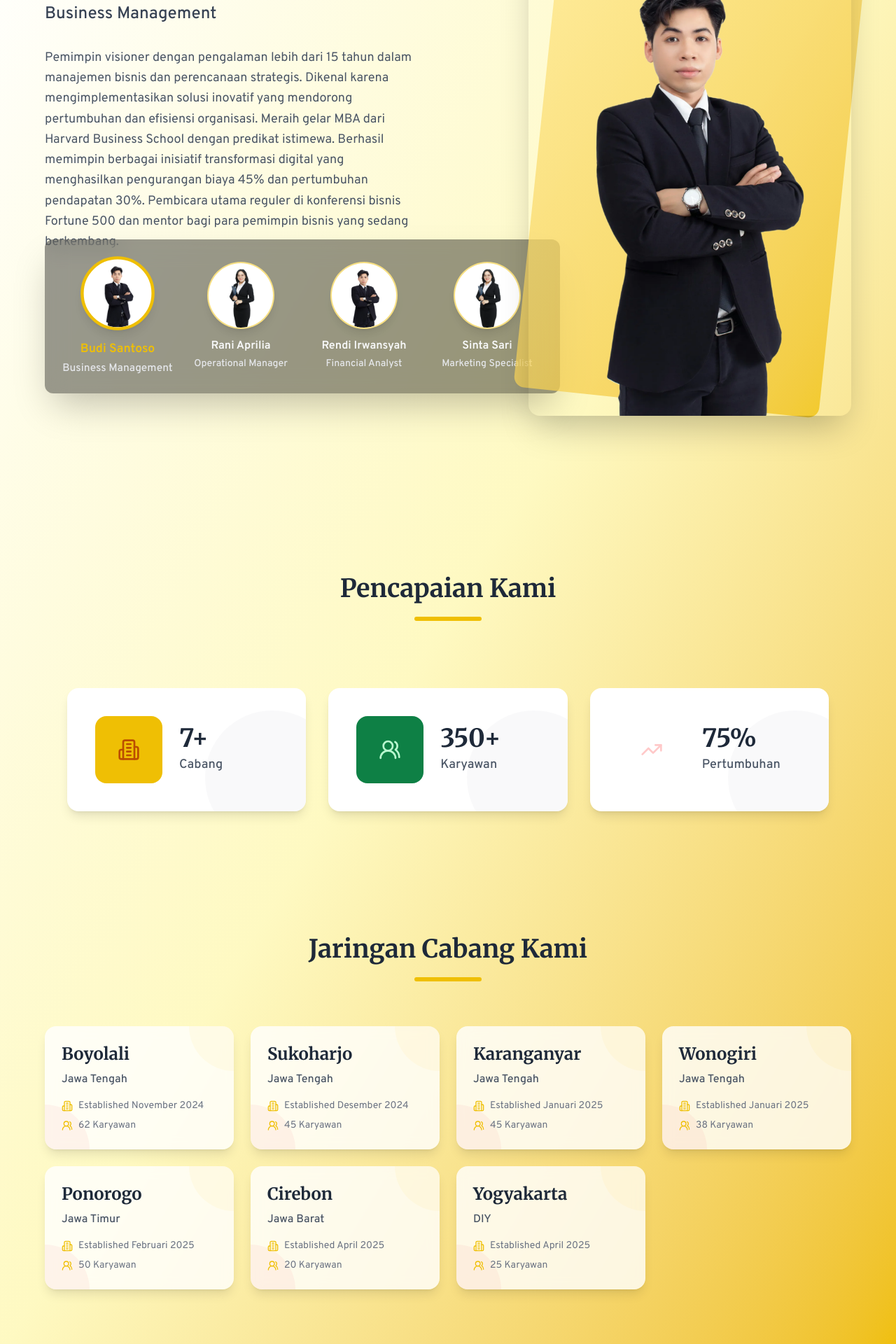
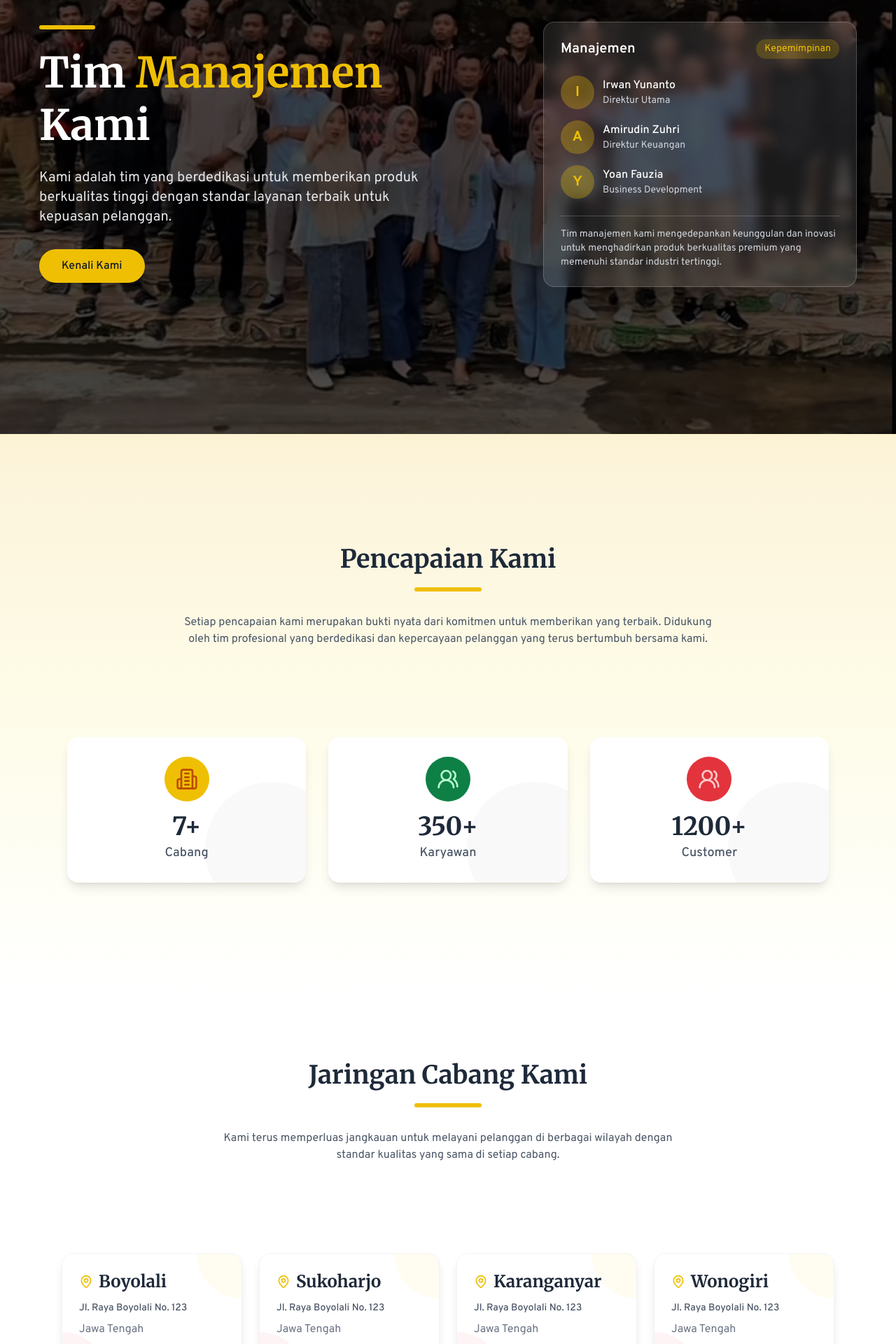
Before and after one commit to irfanfaiz25/dnn-company-profile, a React (Vite) app: page /tim-manajemen in a window 1280 px wide. Shown: the part 180-2100 px from the top of the page at 70% size. Built offline with nearby package versions, Linux system fonts and the light colour scheme.

Commit message:
fix: change tim manajemen page layout

```diff
--- a/src/Components/Navbar.jsx
+++ b/src/Components/Navbar.jsx
@@ -94,6 +94,7 @@ const Navbar = () => {
                 className={`p-2 rounded-md ${
                   location.pathname === "/sejarah" ||
                   location.pathname === "/produk" ||
+                  location.pathname === "/tim-manajemen" ||
                   location.pathname === "/"
                     ? "text-gray-50"
                     : isScrolled
@@ -145,6 +146,7 @@ const Navbar = () => {
                             className={`flex items-center gap-1 text-base cursor-pointer font-medium ${
                               location.pathname === "/sejarah" ||
                               location.pathname === "/produk" ||
+                              location.pathname === "/tim-manajemen" ||
                               location.pathname === "/"
                                 ? "text-gray-50"
                                 : isScrolled
@@ -199,6 +201,7 @@ const Navbar = () => {
                             className={`relative text-base cursor-pointer font-medium ${
                               location.pathname === "/sejarah" ||
                               location.pathname === "/produk" ||
+                              location.pathname === "/tim-manajemen" ||
                               location.pathname === "/"
                                 ? "text-gray-50"
                                 : isScrolled
@@ -257,6 +260,7 @@ const Navbar = () => {
                       className={`absolute flex items-center justify-center w-full h-full ${
                         location.pathname === "/sejarah" ||
                         location.pathname === "/produk" ||
+                        location.pathname === "/tim-manajemen" ||
                         location.pathname === "/"
                           ? "text-gray-50"
                           : isScrolled
--- a/src/Pages/Beranda/Hero.jsx
+++ b/src/Pages/Beranda/Hero.jsx
@@ -85,7 +85,7 @@ const Hero = () => {
               initial={{ opacity: 0 }}
               animate={{ opacity: 1 }}
               transition={{ duration: 0.3, delay: 0.8 }}
-              className="py-2 text-3xl md:text-4xl lg:text-5xl font-bold font-display text-center bg-clip-text text-transparent bg-gradient-to-r from-amber-200 via-primary-gold to-amber-100 bg-[length:200%_auto] animate-[var(--animate-shine)] transition-[background-position] ease-[var(--bounce-in)]"
+              className="py-4 text-3xl md:text-4xl lg:text-5xl font-bold font-display text-center bg-clip-text text-transparent bg-gradient-to-r from-amber-200 via-primary-gold to-amber-100 bg-[length:200%_auto] animate-[var(--animate-shine)] transition-[background-position] ease-[var(--bounce-in)]"
             >
               {item.title}
             </motion.h1>
--- a/src/Pages/TimManajemen/Achievements.jsx
+++ b/src/Pages/TimManajemen/Achievements.jsx
@@ -1,5 +1,5 @@
 import { motion } from "motion/react";
-import { Building2, TrendingUp, Users2 } from "lucide-react";
+import { Building2, Users2, UsersRound } from "lucide-react";
 import { useInView } from "motion/react";
 import { useEffect, useRef, useState } from "react";
 
@@ -40,7 +40,7 @@ const Achievements = () => {
       icon: <Building2 size={32} />,
       count: "7",
       label: "Cabang",
-      color: "primary-gold",
+      color: "bg-primary-gold",
       iconColor: "text-amber-700",
       delay: 0.2,
     },
@@ -48,22 +48,22 @@ const Achievements = () => {
       icon: <Users2 size={32} />,
       count: "350",
       label: "Karyawan",
-      color: "secondary-green",
+      color: "bg-secondary-green",
       iconColor: "text-green-200",
       delay: 0.4,
     },
     {
-      icon: <TrendingUp size={32} />,
-      count: "75",
-      label: "Pertumbuhan",
-      color: "tertiary-red",
+      icon: <UsersRound size={32} />,
+      count: "1200",
+      label: "Customer",
+      color: "bg-tertiary-red",
       iconColor: "text-red-200",
       delay: 0.6,
     },
   ];
   return (
-    <div className="container mx-auto mt-44 md:mt-10 h-[500px] flex flex-col justify-center">
-      <div className="flex flex-col items-center">
+    <div className="h-screen mx-auto py-24 flex flex-col justify-center bg-gradient-to-t from-white via-yellow-50 to-primary-gold/20">
+      <div className="flex flex-col items-center mb-16">
         <motion.h2
           initial={{ opacity: 0, y: 30 }}
           whileInView={{ opacity: 1, y: 0 }}
@@ -76,16 +76,27 @@ const Achievements = () => {
           initial={{ opacity: 0, scaleX: 0 }}
           whileInView={{ opacity: 1, scaleX: 1 }}
           transition={{ duration: 0.5, delay: 0.4 }}
-          className="w-24 h-1.5 bg-primary-gold mt-5 mb-24 rounded-full"
+          className="w-24 h-1.5 bg-primary-gold mt-5 mb-8 rounded-full"
           style={{ originX: 0.5 }}
         />
+        <motion.p
+          initial={{ opacity: 0, y: 20 }}
+          whileInView={{ opacity: 1, y: 0 }}
+          transition={{ duration: 0.5, delay: 0.5 }}
+          className="text-center text-gray-600 max-w-3xl mb-16"
+        >
+          Setiap pencapaian kami merupakan bukti nyata dari komitmen untuk
+          memberikan yang terbaik. Didukung oleh tim profesional yang
+          berdedikasi dan kepercayaan pelanggan yang terus bertumbuh bersama
+          kami.
+        </motion.p>
       </div>
 
       <motion.div
         initial={{ opacity: 0, y: 50 }}
         whileInView={{ opacity: 1, y: 0 }}
         viewport={{ once: true, margin: "-100px" }}
-        className="px-4 xl:px-24 grid grid-cols-1 lg:grid-cols-3 gap-8"
+        className="px-4 xl:px-24 grid grid-cols-1 md:grid-cols-2 lg:grid-cols-3 gap-8"
       >
         {stats.map((stat, index) => (
           <motion.div
@@ -100,9 +111,9 @@ const Achievements = () => {
             }}
             className="group hover:-translate-y-2 transition-all duration-300"
           >
-            <div className="h-44 bg-white rounded-2xl shadow-lg hover:shadow-2xl transition-all duration-300 px-10 py-6 flex space-x-6 items-center relative overflow-hidden">
+            <div className="h-52 bg-white rounded-2xl shadow-lg hover:shadow-2xl transition-all duration-300 px-6 py-6 flex flex-col justify-center items-center relative overflow-hidden">
               <div
-                className={`bg-${stat.color} h-24 w-24 rounded-2xl flex justify-center items-center transform group-hover:scale-110 transition-transform duration-300`}
+                className={`${stat.color} h-16 w-16 rounded-full flex justify-center items-center transform group-hover:scale-110 transition-transform duration-300 mb-4`}
               >
                 <div
                   className={`${stat.iconColor} transform group-hover:rotate-12 transition-transform duration-300`}
@@ -110,22 +121,20 @@ const Achievements = () => {
                   {stat.icon}
                 </div>
               </div>
-              <div className="relative z-10">
+              <div className="relative z-10 text-center">
                 <motion.h1
                   className="text-4xl font-bold font-display text-gray-800 mb-1"
-                  initial={{ opacity: 0, x: -20 }}
-                  whileInView={{ opacity: 1, x: 0 }}
+                  initial={{ opacity: 0, scale: 0.8 }}
+                  whileInView={{ opacity: 1, scale: 1 }}
                   transition={{ duration: 0.5, delay: stat.delay + 0.2 }}
                 >
-                  <Counter from={0} to={stat.count} duration={2} />
-                  {stat.label === "Pertumbuhan"
-                    ? stat.suffix || "%"
-                    : stat.suffix || "+"}
+                  <Counter from={0} to={parseInt(stat.count)} duration={2} />
+                  {stat.suffix || "+"}
                 </motion.h1>
                 <motion.p
                   className="text-lg font-medium text-gray-600"
-                  initial={{ opacity: 0, x: -20 }}
-                  whileInView={{ opacity: 1, x: 0 }}
+                  initial={{ opacity: 0 }}
+                  whileInView={{ opacity: 1 }}
                   transition={{ duration: 0.5, delay: stat.delay + 0.3 }}
                 >
                   {stat.label}
--- a/src/Pages/TimManajemen/Branches.jsx
+++ b/src/Pages/TimManajemen/Branches.jsx
@@ -1,4 +1,4 @@
-import { Building2, Users2 } from "lucide-react";
+import { Users2, MapPin, Calendar } from "lucide-react";
 import { motion } from "motion/react";
 
 const Branches = () => {
@@ -7,48 +7,48 @@ const Branches = () => {
       city: "Boyolali",
       region: "Jawa Tengah",
       established: "November 2024",
-      employees: 62,
+      address: "Jl. Raya Boyolali No. 123",
     },
     {
       city: "Sukoharjo",
       region: "Jawa Tengah",
       established: "Desember 2024",
-      employees: 45,
+      address: "Jl. Raya Boyolali No. 123",
     },
     {
       city: "Karanganyar",
       region: "Jawa Tengah",
       established: "Januari 2025",
-      employees: 45,
+      address: "Jl. Raya Boyolali No. 123",
     },
     {
       city: "Wonogiri",
       region: "Jawa Tengah",
       established: "Januari 2025",
-      employees: 38,
+      address: "Jl. Raya Boyolali No. 123",
     },
     {
       city: "Ponorogo",
       region: "Jawa Timur",
       established: "Februari 2025",
-      employees: 50,
+      address: "Jl. Raya Boyolali No. 123",
     },
     {
       city: "Cirebon",
       region: "Jawa Barat",
       established: "April 2025",
-      employees: 20,
+      address: "Jl. Raya Boyolali No. 123",
     },
     {
       city: "Yogyakarta",
       region: "DIY",
       established: "April 2025",
-      employees: 25,
+      address: "Jl. Raya Boyolali No. 123",
     },
   ];
 
   return (
-    <div className="container mx-auto mt-32 xl:mt-0 py-24 px-8">
+    <div className="mx-auto h-screen py-24 px-14 bg-white">
       <div className="flex flex-col items-center mb-16">
         <motion.h2
           initial={{ opacity: 0, y: 30 }}
@@ -62,9 +62,18 @@ const Branches = () => {
           initial={{ opacity: 0, scaleX: 0 }}
           whileInView={{ opacity: 1, scaleX: 1 }}
           transition={{ duration: 0.5, delay: 0.2 }}
-          className="w-24 h-1.5 bg-primary-gold mt-5 rounded-full"
+          className="w-24 h-1.5 bg-primary-gold mt-5 mb-8 rounded-full"
           style={{ originX: 0.5 }}
         />
+        <motion.p
+          initial={{ opacity: 0, y: 20 }}
+          whileInView={{ opacity: 1, y: 0 }}
+          transition={{ duration: 0.5, delay: 0.3 }}
+          className="text-center text-gray-600 max-w-2xl mb-16"
+        >
+          Kami terus memperluas jangkauan untuk melayani pelanggan di berbagai
+          wilayah dengan standar kualitas yang sama di setiap cabang.
+        </motion.p>
       </div>
 
       <motion.div
@@ -84,25 +93,30 @@ const Branches = () => {
               transition: { type: "spring", stiffness: 400 },
             }}
             transition={{ duration: 0.3, delay: index * 0.1 }}
-            className="bg-white/80 backdrop-blur-sm p-6 rounded-2xl shadow-lg hover:shadow-2xl group relative overflow-hidden"
+            className="bg-white p-6 rounded-2xl shadow-lg hover:shadow-2xl group relative overflow-hidden border border-gray-100"
           >
             <div className="absolute top-0 right-0 w-32 h-32 bg-primary-gold/5 rounded-full -translate-y-16 translate-x-16 group-hover:scale-150 transition-transform duration-500" />
             <div className="absolute bottom-0 left-0 w-32 h-32 bg-tertiary-red/5 rounded-full translate-y-16 -translate-x-16 group-hover:scale-150 transition-transform duration-500" />
 
             <div className="relative">
-              <h3 className="text-2xl font-display font-bold text-gray-800 mb-2 group-hover:text-primary-gold transition-colors">
-                {branch.city}
-              </h3>
-              <p className="text-gray-600 font-medium">{branch.region}</p>
+              <div className="flex items-center mb-3">
+                <MapPin size={20} className="text-primary-gold mr-2" />
+                <h3 className="text-2xl font-display font-bold text-gray-800 group-hover:text-primary-gold transition-colors">
+                  {branch.city}
+                </h3>
+              </div>
+              <p className="text-gray-600 text-sm font-medium mb-2">
+                {branch.address}
+              </p>
 
-              <div className="mt-4 space-y-2">
-                <div className="flex items-center text-sm text-gray-500">
-                  <Building2 size={16} className="mr-2 text-primary-gold" />
-                  <span>Established {branch.established}</span>
+              <div className="space-y-3">
+                <div className="flex items-center text-base text-gray-500">
+                  {/* <Users2 size={16} className="mr-2 text-primary-gold" /> */}
+                  <span>{branch.region}</span>
                 </div>
                 <div className="flex items-center text-sm text-gray-500">
-                  <Users2 size={16} className="mr-2 text-primary-gold" />
-                  <span>{branch.employees} Karyawan</span>
+                  <Calendar size={16} className="mr-2 text-primary-gold" />
+                  <span>Established {branch.established}</span>
                 </div>
               </div>
 
--- a/src/Pages/TimManajemen/Index.jsx
+++ b/src/Pages/TimManajemen/Index.jsx
@@ -1,144 +1,138 @@
-import { useState } from "react";
-import { motion } from "motion/react";
-import Profile1 from "../../assets/img/profil1.png";
-import Profile2 from "../../assets/img/profil2.png";
 import Achievements from "./Achievements";
 import Branches from "./Branches";
 import Testimonials from "./Testimonials";
+import TeamImage from "../../assets/img/teams.jpg";
+import { motion } from "motion/react";
 
 const TimManajemen = () => {
-  const teams = [
+  const manajemen = [
     {
       id: 1,
-      name: "Budi Santoso",
-      position: "Business Management",
-      image: Profile1,
-      description:
-        "Pemimpin visioner dengan pengalaman lebih dari 15 tahun dalam manajemen bisnis dan perencanaan strategis. Dikenal karena mengimplementasikan solusi inovatif yang mendorong pertumbuhan dan efisiensi organisasi. Meraih gelar MBA dari Harvard Business School dengan predikat istimewa. Berhasil memimpin berbagai inisiatif transformasi digital yang menghasilkan pengurangan biaya 45% dan pertumbuhan pendapatan 30%. Pembicara utama reguler di konferensi bisnis Fortune 500 dan mentor bagi para pemimpin bisnis yang sedang berkembang.",
+      name: "Irwan Yunanto",
+      position: "Direktur Utama",
     },
     {
       id: 2,
-      name: "Rani Aprilia",
-      position: "Operational Manager",
-      image: Profile2,
-      description:
-        "Manajer operasional berpengalaman dengan lebih dari 10 tahun dalam mengoptimalkan proses bisnis dan meningkatkan efisiensi organisasi. Ahli dalam manajemen lean dan metodologi Six Sigma. Memimpin tim lintas fungsi dalam implementasi sistem ERP yang berhasil mengurangi biaya operasional sebesar 35%.",
+      name: "Amirudin Zuhri",
+      position: "Direktur Keuangan",
     },
     {
       id: 3,
-      name: "Rendi Irwansyah",
-      position: "Financial Analyst",
-      image: Profile1,
-      description:
-        "Analis Keuangan Tersertifikasi dengan keahlian dalam strategi investasi dan manajemen risiko. Sebelumnya bekerja dengan bank-bank investasi terkemuka. Spesialis dalam analisis pasar dan optimalisasi portofolio. Memiliki rekam jejak mencapai return 20% di atas pasar untuk portofolio yang dikelola.",
-    },
-    {
-      id: 4,
-      name: "Sinta Sari",
-      position: "Marketing Specialist",
-      image: Profile2,
-      description:
-        "Profesional pemasaran kreatif dengan keahlian dalam pemasaran digital dan pengembangan merek. Memimpin kampanye sukses untuk perusahaan Fortune 100. Mencapai peningkatan 150% dalam keterlibatan media sosial dan pertumbuhan pangsa pasar 40% melalui strategi pemasaran inovatif.",
+      name: "Yoan Fauzia",
+      position: "Business Development",
     },
   ];
 
-  const [selectedProfile, setSelectedProfile] = useState(teams[0]);
-
   return (
     <div className="w-full h-full">
-      <div className="pt-12 md:pt-24 xl:pt-20 bg-gradient-to-br from-white via-yellow-100 to-primary-gold overflow-hidden">
-        {/* Profile Display */}
-        <div className="w-full min-h-screen relative">
-          <div className="container mx-auto px-4 md:px-0 lg:px-4 xl:px-16 h-full flex flex-col md:flex-row items-center justify-between space-y-16 md:space-y-0 py-8 md:py-0">
-            {/* Content wrapper - Reorder for mobile */}
-            <div className="w-full md:w-1/2 md:pr-12 flex flex-col-reverse md:flex-col">
+      {/* Hero Section */}
       <motion.div
-                key={selectedProfile.id}
-                initial={{ opacity: 0, y: 20 }}
-                animate={{ opacity: 1, y: 0 }}
-                transition={{ duration: 0.5 }}
-                className="min-h-[250px] md:h-[370px] mt-8 md:mt-0"
+        className="w-full min-h-screen relative overflow-hidden flex flex-col justify-center"
+        initial={{ opacity: 0 }}
+        animate={{ opacity: 1 }}
+        transition={{ duration: 1 }}
       >
-                <h1 className="text-4xl md:text-5xl xl:text-6xl font-display font-bold text-gray-800 mb-3">
-                  {selectedProfile.name}
-                </h1>
-                <h4 className="text-lg md:text-xl xl:text-2xl font-medium text-gray-700 mb-8">
-                  {selectedProfile.position}
-                </h4>
-                <p className="text-base md:text-lg leading-relaxed text-gray-600">
-                  {selectedProfile.description}
-                </p>
+        {/* Background Image with Overlay */}
+        <motion.div
+          className="absolute inset-0 z-0"
+          initial={{ scale: 1.1 }}
+          animate={{ scale: 1 }}
+          transition={{ duration: 1.5, ease: "easeOut" }}
+        >
+          <img
+            src={TeamImage}
+            alt="Team Background"
+            className="w-full h-full object-cover"
+          />
+          <div className="absolute inset-0 bg-black/70" />
         </motion.div>
 
-              {/* teams profile */}
-              <div className="w-full md:w-fit h-fit mt-6 md:mt-72 lg:mt-44 xl:mt-10 p-4 md:p-8 bg-black/40 backdrop-blur-lg rounded-xl flex flex-wrap md:flex-nowrap justify-center gap-4 md:gap-8 shadow-2xl">
-                {teams.map((item, index) => (
+        {/* Content Container */}
+        <div className="container mx-auto px-14 h-full flex flex-col md:flex-row items-center justify-center md:justify-between relative z-10 py-20">
+          {/* Text Content */}
           <motion.div
-                    key={index}
-                    className={`flex flex-col items-center w-36 transition-all duration-300 cursor-pointer
-                ${
-                  selectedProfile.id === item.id
-                    ? "scale-110"
-                    : "hover:scale-105"
-                }`}
-                    onClick={() => setSelectedProfile(item)}
-                    whileHover={{ y: -5 }}
+            className="md:w-1/2 text-left md:pr-8 mb-12 md:mb-0"
+            initial={{ x: -50, opacity: 0 }}
+            animate={{ x: 0, opacity: 1 }}
+            transition={{ delay: 0.3, duration: 0.8 }}
           >
-                    <div
-                      className={`w-24 h-24 rounded-full bg-white shadow-lg overflow-hidden
-                ${
-                  selectedProfile.id === item.id
-                    ? "border-4 border-primary-gold"
-                    : "border-2 border-primary-gold/50"
-                }`}
+            <motion.div
+              initial={{ width: 0 }}
+              animate={{ width: "80px" }}
+              transition={{ delay: 0.5, duration: 0.8 }}
+              className="h-1.5 bg-primary-gold mb-6 rounded-full"
+            />
+            <h1 className="text-4xl md:text-6xl font-display font-bold text-white mb-6 leading-tight">
+              Tim <span className="text-primary-gold">Manajemen</span> Kami
+            </h1>
+            <p className="text-lg md:text-xl text-gray-200 max-w-xl mb-8">
+              Kami adalah tim yang berdedikasi untuk memberikan produk
+              berkualitas tinggi dengan standar layanan terbaik untuk kepuasan
+              pelanggan.
+            </p>
+            <motion.button
+              className="px-8 py-3 bg-primary-gold text-gray-900 font-medium rounded-full hover:bg-primary-gold/90 transition-all duration-300 shadow-lg"
+              whileHover={{ scale: 1.05 }}
+              whileTap={{ scale: 0.98 }}
             >
-                      <img
-                        src={item.image}
-                        alt={item.name}
-                        className="w-full h-full rounded-full object-contain transition-transform duration-300 hover:scale-110"
-                      />
+              Kenali Kami
+            </motion.button>
+          </motion.div>
+
+          {/* Image or Visual Element */}
+          <motion.div
+            className="relative"
+            initial={{ y: 50, opacity: 0 }}
+            animate={{ y: 0, opacity: 1 }}
+            transition={{ delay: 0.5, duration: 0.8 }}
+          >
+            <div className="relative">
+              {/* Team stats card */}
+              <motion.div
+                className="bg-white/10 backdrop-blur-sm p-6 rounded-2xl border border-white/20 shadow-2xl max-w-md mx-auto"
+                initial={{ opacity: 0 }}
+                animate={{ opacity: 1 }}
+                transition={{ delay: 0.8, duration: 0.8 }}
+              >
+                <div className="flex justify-between items-center mb-6">
+                  <h3 className="text-xl font-semibold text-white">
+                    Manajemen
+                  </h3>
+                  <span className="px-3 py-1 bg-primary-gold/20 text-primary-gold rounded-full text-sm">
+                    Kepemimpinan
+                  </span>
                 </div>
-                    <h3
-                      className={`mt-3 text-base font-semibold text-center
-                ${
-                  selectedProfile.id === item.id
-                    ? "text-primary-gold"
-                    : "text-gray-50"
-                }`}
-                    >
-                      {item.name}
-                    </h3>
-                    <p className="text-sm text-gray-200 font-medium text-center mt-1">
-                      {item.position}
-                    </p>
-                  </motion.div>
+
+                <div className="mb-6 space-y-4">
+                  {manajemen.map((item) => (
+                    <div key={item.id} className="flex items-center gap-3">
+                      <div className="w-12 h-12 bg-primary-gold/30 rounded-full flex items-center justify-center">
+                        <span className="text-primary-gold text-xl font-bold">
+                          {item.name.charAt(0)}
+                        </span>
+                      </div>
+                      <div>
+                        <h4 className="text-white font-medium">{item.name}</h4>
+                        <p className="text-gray-300 text-sm">{item.position}</p>
+                      </div>
+                    </div>
                   ))}
                 </div>
-            </div>
 
-            {/* Right side - Profile image */}
-            <div className="flex justify-center lg:justify-end items-center md:-mt-64 xl:mt-0 mb-8 lg:mb-0">
-              <motion.div
-                className="relative w-[80%] group cursor-pointer"
-                key={selectedProfile.id}
-                initial={{ opacity: 0, x: 50 }}
-                animate={{ opacity: 1, x: 0 }}
-                transition={{ duration: 0.5 }}
-              >
-                <div className="absolute inset-0 rounded-2xl bg-gradient-to-br from-amber-200 to-primary-gold opacity-75 transform rotate-6 scale-95 transition-transform duration-300 group-hover:rotate-12"></div>
-                <div className="relative w-full h-full rounded-2xl overflow-hidden shadow-2xl transform transition-all duration-300 group-hover:scale-105">
-                  <img
-                    src={selectedProfile.image}
-                    alt={selectedProfile.name}
-                    className="w-full h-full object-cover transition-transform duration-500 group-hover:scale-110"
-                  />
-                  <div className="absolute inset-0 bg-gradient-to-t from-black/50 to-transparent opacity-0 transition-opacity duration-300 group-hover:opacity-100"></div>
+                <div className="pt-4 border-t border-white/20">
+                  <p className="text-gray-300 text-sm">
+                    Tim manajemen kami mengedepankan keunggulan dan inovasi
+                    untuk menghadirkan produk berkualitas premium yang memenuhi
+                    standar industri tertinggi.
+                  </p>
                 </div>
               </motion.div>
             </div>
+          </motion.div>
         </div>
-        </div>
+      </motion.div>
 
+      <div className="bg-white overflow-hidden">
         {/* Achievements Display */}
         <Achievements />
 
```
Also changed, not shown: src/Pages/TimManajemen/Testimonials.jsx (+20 -5 lines), src/assets/img/teams.jpg (added). Lines whose indentation alone changed are shown as unchanged.
